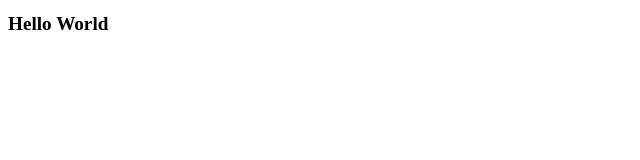
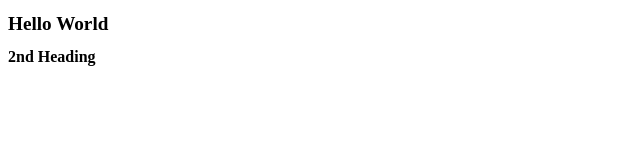
Before and after one commit to dhruv12112000/git-demo, a plain HTML site: page index.html in a window 1280 px wide. Shown: the whole page, without its empty margins (0-640 px from the left). Drawn offline with Linux system fonts and the light colour scheme.

Commit message:
Added second heading

```diff
--- a/index.html
+++ b/index.html
@@ -9,5 +9,6 @@
   </head>
   <body>
     <h1>Hello World</h1>
+    <h2>2nd Heading</h2>
   </body>
 </html>
--- a/style.css
+++ b/style.css
@@ -1,3 +1,7 @@
 h1 {
   font-size: larger;
 }
+
+h2 {
+  font-size: medium;
+}
```
